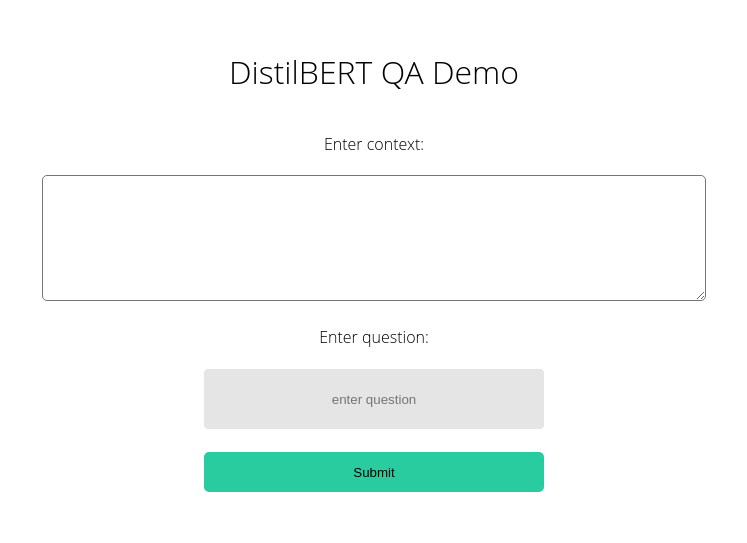
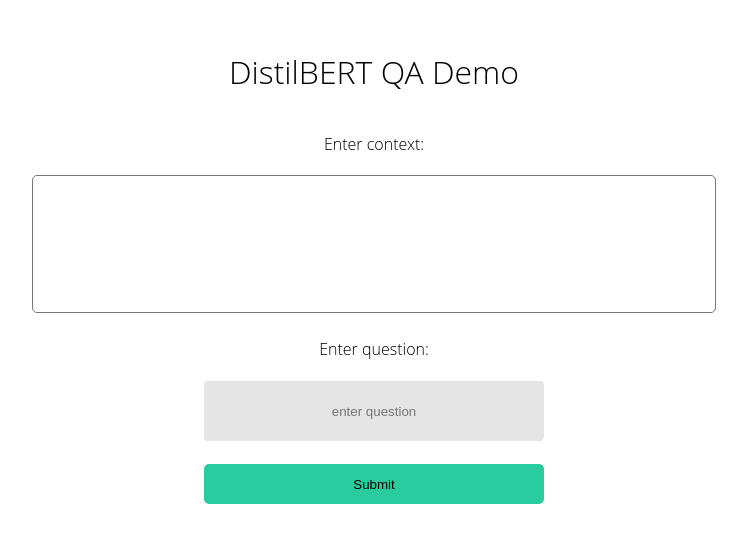
Before and after one commit to tifoit/DistilBERT-SQuAD, a Flask app: template templates/index.html in a window 1280 px wide. Shown: the top 543 px of the page, without its empty margins (266-1013 px from the left). Run offline with Flask 2, Linux system fonts and the light colour scheme; the template is opened without the code that fills it, so the values that code supplies are empty.

Commit message:
update static

```diff
--- a/static/style.css
+++ b/static/css/style.css
@@ -27,9 +27,11 @@ body{
   margin: 0 auto;
 }
 
-.main #context{
+.main textarea {
+  padding: 8px 12px;
+  box-sizing: border-box;
   border-radius: 5px;
-  margin: 0 auto;
+  resize: none;
 }
 
 .result{
```
Also changed, not shown: static/css/animate.min.css (renamed from static/animate.min.css), static/images/logo.png (added).
